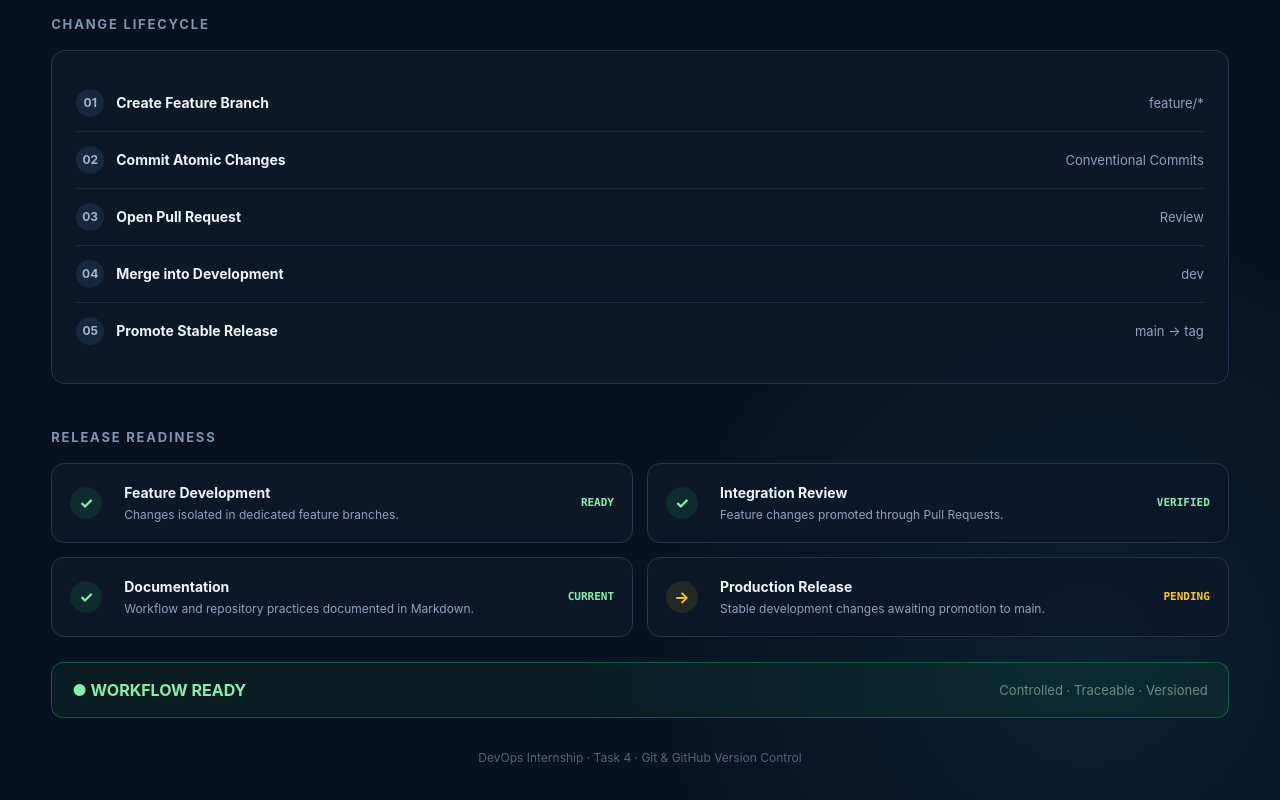
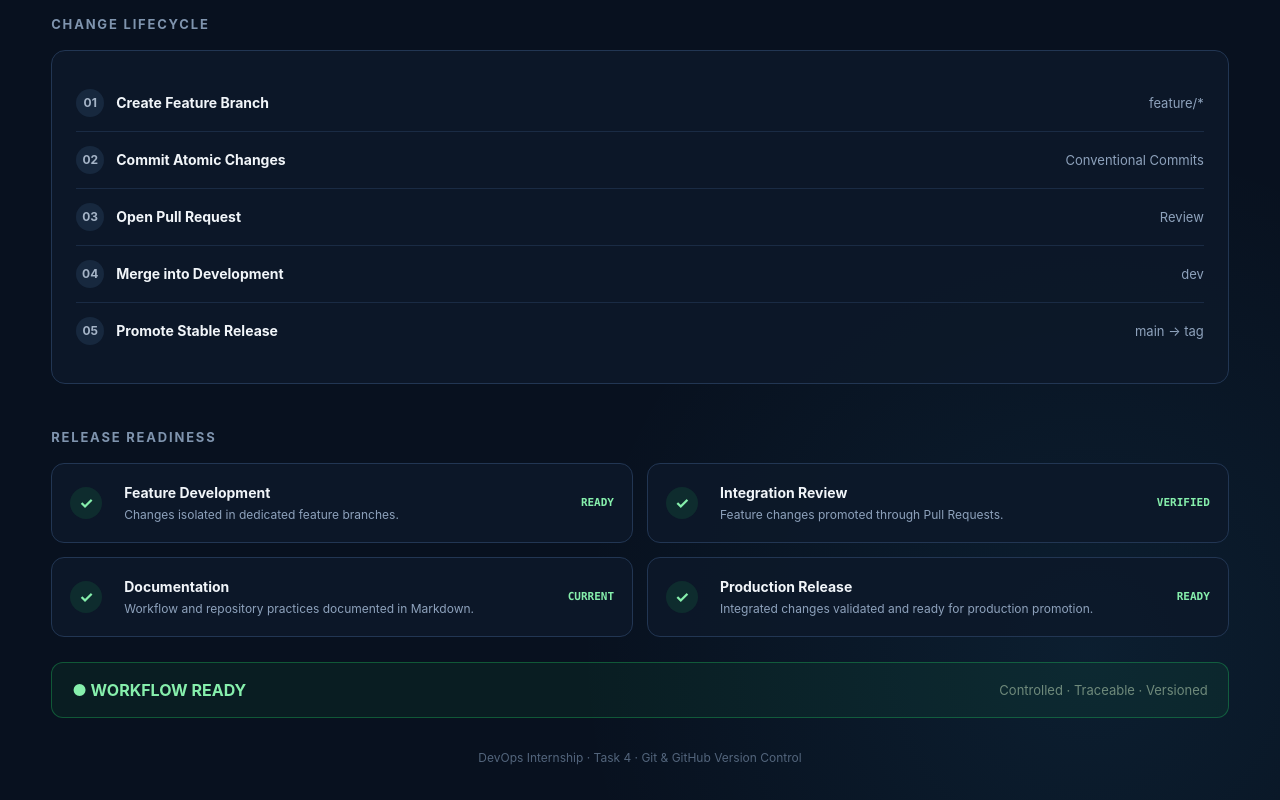
Before and after one commit to Tusharjb/devops-git-workflow, a plain HTML site: page app/index.html in a window 1280 px wide. Shown: the part 669-1469 px from the top of the page. Drawn offline with Linux system fonts and the light colour scheme.

Commit message:
feat: mark workflow ready for production

```diff
--- a/app/index.html
+++ b/app/index.html
@@ -461,12 +461,12 @@
             </div>
 
             <div class="readiness-item">
-                <div class="readiness-icon pending-icon">→</div>
+                <div class="readiness-icon">✓</div>
                 <div>
                     <strong>Production Release</strong>
-                    <p>Stable development changes awaiting promotion to main.</p>
+                    <p>Integrated changes validated and ready for production promotion.</p>
                 </div>
-                <span class="check-status pending-status">PENDING</span>
+                <span class="check-status">READY</span>
             </div>
 
         </section>
```
